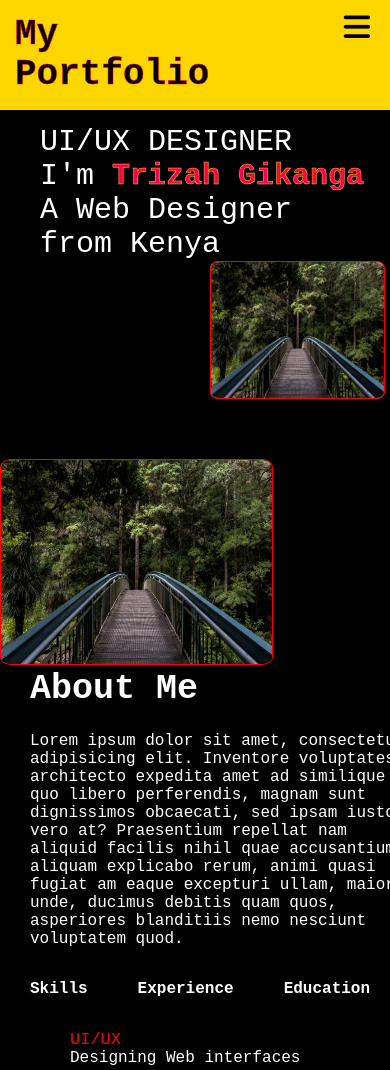
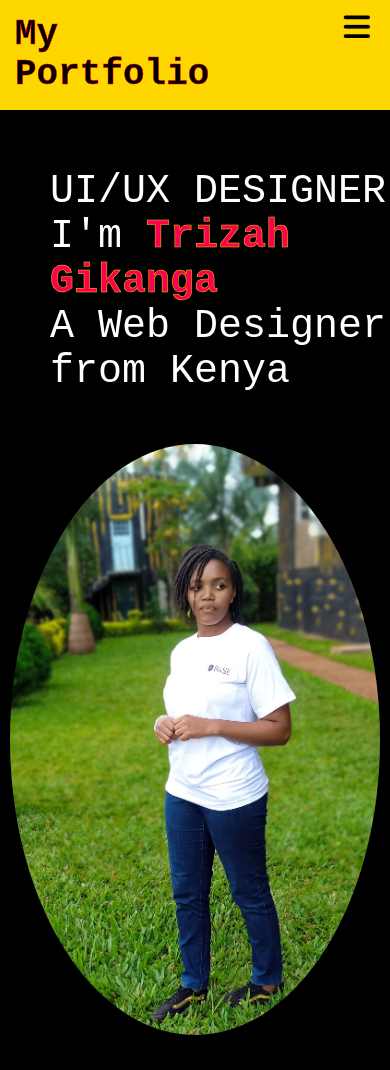
Before and after one commit to Gikanga-Njeri/My-portfolio, a plain HTML site: page index.html in a window 390 px wide. Shown: the top 1070 px of the page. Drawn offline with Linux system fonts and the light colour scheme.

Commit message:
photo changes

```diff
--- a/index2.html
+++ b/index.html
@@ -23,27 +23,33 @@
   </nav>
 
   <!-- home -->
-  <div id="home">
-    <div>
+
+    <div id="home">
+    <div class="words">
       <P>UI/UX DESIGNER <BR>
         I'm <span>Trizah Gikanga</span> <br>
         A Web Designer <br> from Kenya
       </P>
     </div>
 
-    <div class="photo">
-      <img src="images/img_forest.jpg" alt="">
+    <div class="photocover">
+      <div class="photo" >
+
+
     </div>
 
+
   </div>
+</div>
 
 
   <!-- ------about me ------ -->
   <div id="main">
     <!-- <h1 class="sub-title">About Me</h1> -->
-    <div class="photo2">
-      <img src="images/img_forest.jpg" width="70%" height="70%" alt="">
+    <div class="photocover2">
+      <div class="photo2">
     </div>
+  </div>
     <div class="content">
       <h1 class="sub-title">About Me</h1>
       <p>Lorem ipsum dolor sit amet, consectetur adipisicing elit. Inventore voluptates architecto expedita amet ad similique quo libero perferendis, magnam sunt dignissimos obcaecati, sed ipsam iusto vero at? Praesentium repellat nam aliquid facilis  nihil quae accusantium aliquam explicabo rerum, animi quasi fugiat am eaque excepturi ullam, maiores unde, ducimus debitis quam quos, asperiores blanditiis nemo nesciunt voluptatem quod.</p>
@@ -188,7 +194,7 @@
     </div>
   </div>
   <div class="copyright">
-    <p>copyright &copy; Tess. Made with <i class="fa-solid fa-heart-circle-check"></i> by Portfolio tutorial</p>
+    <p>copyright &copy; Teresia Gikanga.<br> Made with <i class="fa-solid fa-heart-circle-check"></i> </p>
   </div>
 </div>
 
--- a/styles2.css
+++ b/styles2.css
@@ -59,18 +59,19 @@ width: 100%;
 
 /*#home */
 #home{
-  width: 100%;
-  height: 80vh;
+  /* width: 100%;
+  height: 80vh; */
   display: flex;
-  flex-wrap: wrap;
+  /* flex-wrap: wrap; */
   justify-content: space-between;
+  /* border: 1px solid red; */
 }
-#home p{
+#home .words {
   font-size: 55px;
   color: #fff;
-  margin-left: 10%;
-  margin-top: 19%;
-  width: 100%;
+  margin-left: 30px;
+  margin-top: 19px;
+  width: 50%;
   height: 70%;
   /* border: 1px solid red; */
 }
@@ -79,36 +80,72 @@ width: 100%;
   font-weight: 900;
   color: #ff004f;
 }
-#home .photo img{
-  width: 90%;
-  height: 90%;
-  border-radius: 5%;
+.photo{
+  /* margin-left: -5px; */
+  width: 80%;
+  height: 50vh;
+  border-radius: 10%;
   /* float: right; */
-  margin: 5%;
-  margin-right: 20% ;
-  background-color: plum;
-  border: 1px solid red;
+  /* margin: 5%; */
+  /* margin-right: 20% ; */
+  /* background-color: plum; */
+  /* border: 1px solid red; */
+background-image:url(images/selfie.jpg);
+background-size: cover;
+background-repeat: no-repeat;
+background-position: center;
 }
+.photocover{
+  width: 50%;
+
+  height: max-content;
+  padding: 30px;
+  /* border: 3px solid rgb(35, 2, 220); */
+}
+
+
+
 
 /* ------ about me ------ */
 #main{
   color: #fff;
-  /* width: 100%; */
+  width: 100%;
   height: 100%;
   display: flex;
-  flex-wrap: wrap;
+  /* flex-wrap: wrap; */
   justify-content: space-between;
   padding: 40px 0;
   /* display: none; */
 }
-#main .photo2 img{
+/* #main .photo2 img{
   flex-basis: 80%;
   height: 100%;
   border-radius: 4%;
   /* float: left; */
-  margin-top: 20px;
+  /* margin-top: 20px;
   border: 1px solid red;
-}
+} */
+.photocover2{
+    width: 40%;
+    height: max-content;
+    padding: 10px;
+    padding-left: 50px;
+
+    /* margin-left: 0px; */
+    /* border: 3px solid rgb(35, 2, 220); */
+  }
+  .photo2{
+    border-radius: 5%;
+    width: 90%;
+    height: 70vh;
+    /* margin-left: 0px;
+    margin-right: 0px; */
+    /* border: 1px solid red; */
+     background-image:url(images/profile1.jpg);
+     background-size: cover;
+     background-repeat: no-repeat;
+background-position: center;
+  }
 #main .content{
   flex-basis: 50%;
   font-size: 16px;
@@ -361,8 +398,18 @@ nav .fa-solid{
 hr{
   margin: 0 10%;
 }
-@media only screen and (max-width:600px){
-  nav{
+@media (max-width:990px){
+  #home p{
+    font-size: 40px;
+  }
+  #home{
+    display: flex;
+  }
+  #home .photo img{
+    width: 40%;
+  }
+}
+nav{
     width: 100%;
     margin: 0;
     line-height: 40px;
@@ -404,35 +451,82 @@ hr{
   nav .logo{
     width: 45%;
   }
+
+@media only screen and (max-width:600px){
+
   #home{
     height: 100%;
     display: flex;
+    flex-wrap: wrap;
   }
-  #home p{
+  /* #home p{
     font-size: 30px;
     flex-basis: 45%;
     margin-left: 40px;
     margin-top: 15px;
     margin-bottom: 0;
+  } */
+   #home .words {
+  /* font-size: 55px; */
+  /* color: #fff; */
+  margin-left: 50px;
+  /* margin-top: 1px; */
+  width: 100%;
+  /* height: 70%; */
+  /* border: 1px solid red; */
+}
+  .photo{
+  /* margin-left: -5px; */
+  width: 100%;
+  height: 70vh;
+  border-radius: 50%;
+  /* float: right; */
+  /* margin: 5%; */
+  /* margin-right: 20% ; */
+  /* background-color: plum; */
+  /* border: 1px solid red; */
+background-image:url(images/profile1.jpg);
+background-size: cover;
+background-repeat: no-repeat;
+background-position: center;
+}
+  .photocover{
+    width: 100%;
+    height: max-content;
+    padding: 10px;
+    /* margin-left: 0px; */
+    /* border: 3px solid rgb(35, 2, 220); */
   }
-  #home .photo img{
+  /* #home .photo img{
     width: 45%;
     height: 100%;
     float: right;
     margin-right: 5px;
     margin-top: 0;
     margin-bottom: 20px;
-  }
+  } */
+
+  /* <---------about--------> */
   .sub-title{
     font-size: 35px;
   }
   .photo2,.content{
     flex-basis: 100%;
   }
-  .photo2 img{
+  .photo2 {
+    display: none;
     flex-basis: 100%;
     height: 80%;
   }
+  .photocover2{
+    width: 100%;
+    display: none;
+    height: max-content;
+    padding: 10px;
+    /* margin-left: 0px; */
+    border: 1px solid rgb(35, 2, 220);
+  }
+
   .content{
     margin-left:30px;
     margin-bottom: 30px;
```
Also changed, not shown: images/profile1.jpg (added), images/profile2.jpg (added), 2 other files.
